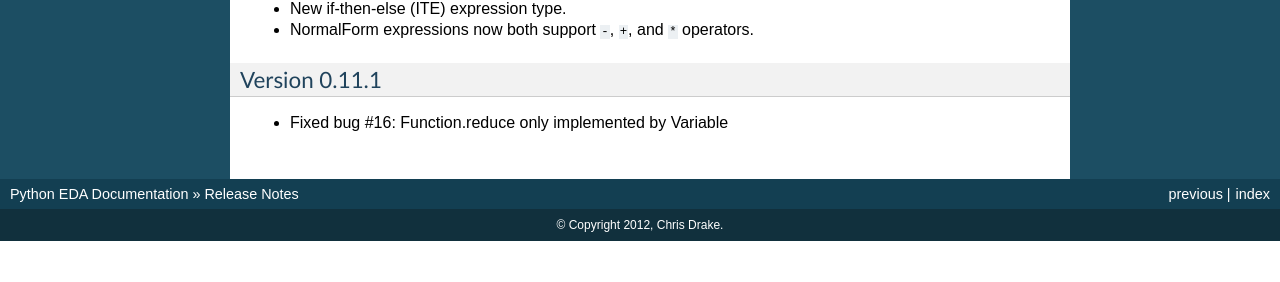
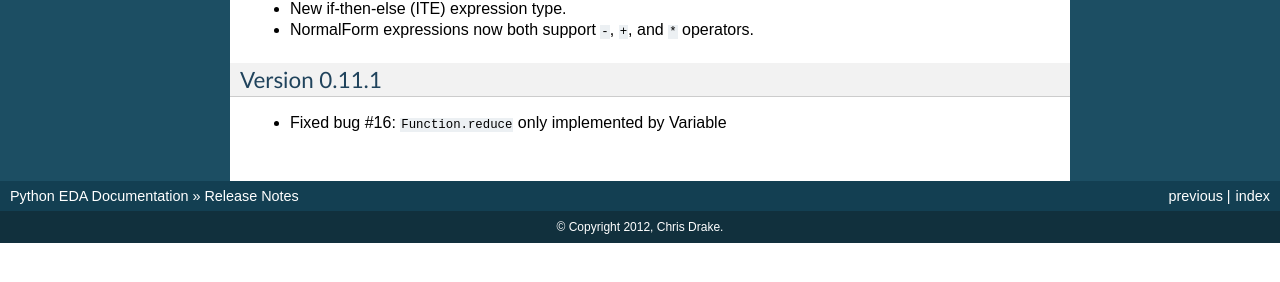
Before and after one commit to cjdrake/pyeda, a Sphinx documentation site: the page built from doc/source/relnotes.rst, in a window 1280 px wide. Shown: the part 374-656 px from the top of the page. Built offline with Sphinx 7.4.7, drawn with Linux system fonts in a browser that asks for light colours.

Commit message:
Minor formatting update

```diff
--- a/doc/source/relnotes.rst
+++ b/doc/source/relnotes.rst
@@ -26,4 +26,4 @@ Version 0.11
 Version 0.11.1
 --------------
 
-* Fixed bug #16: Function.reduce only implemented by Variable
+* Fixed bug #16: ``Function.reduce`` only implemented by Variable
```
